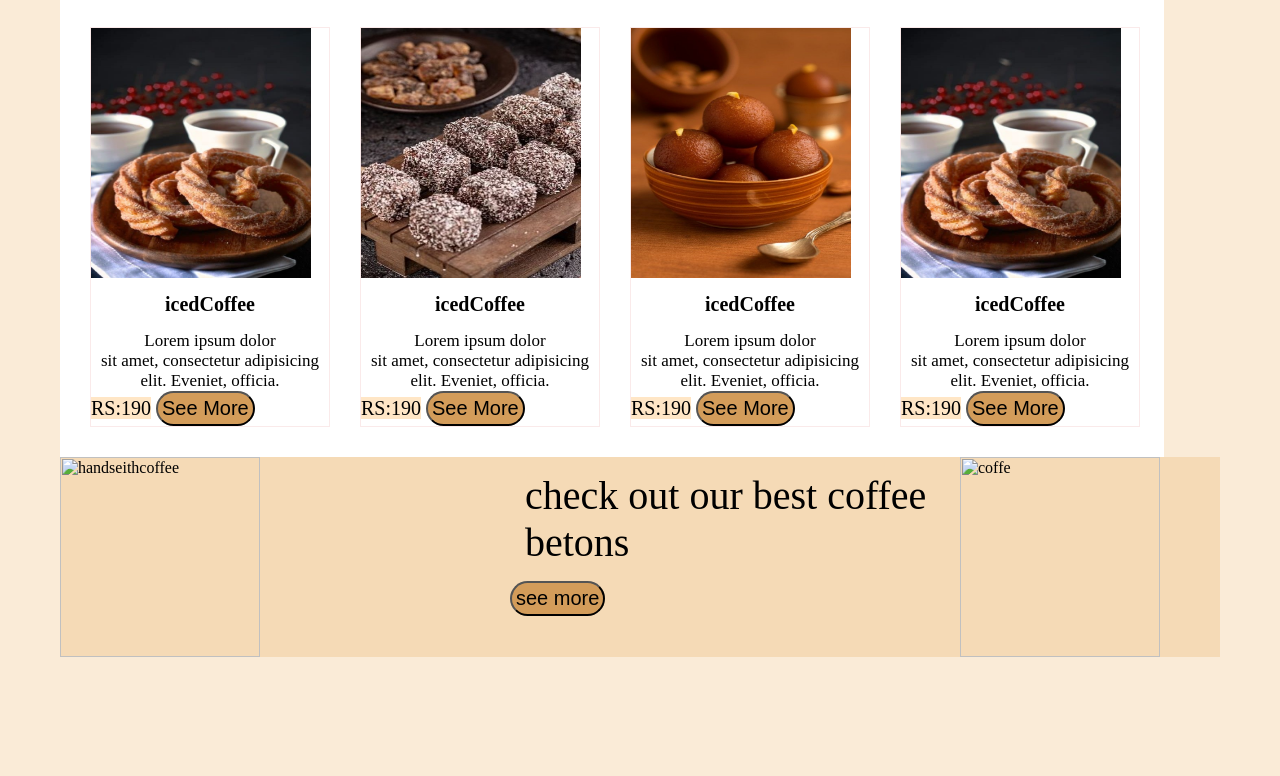
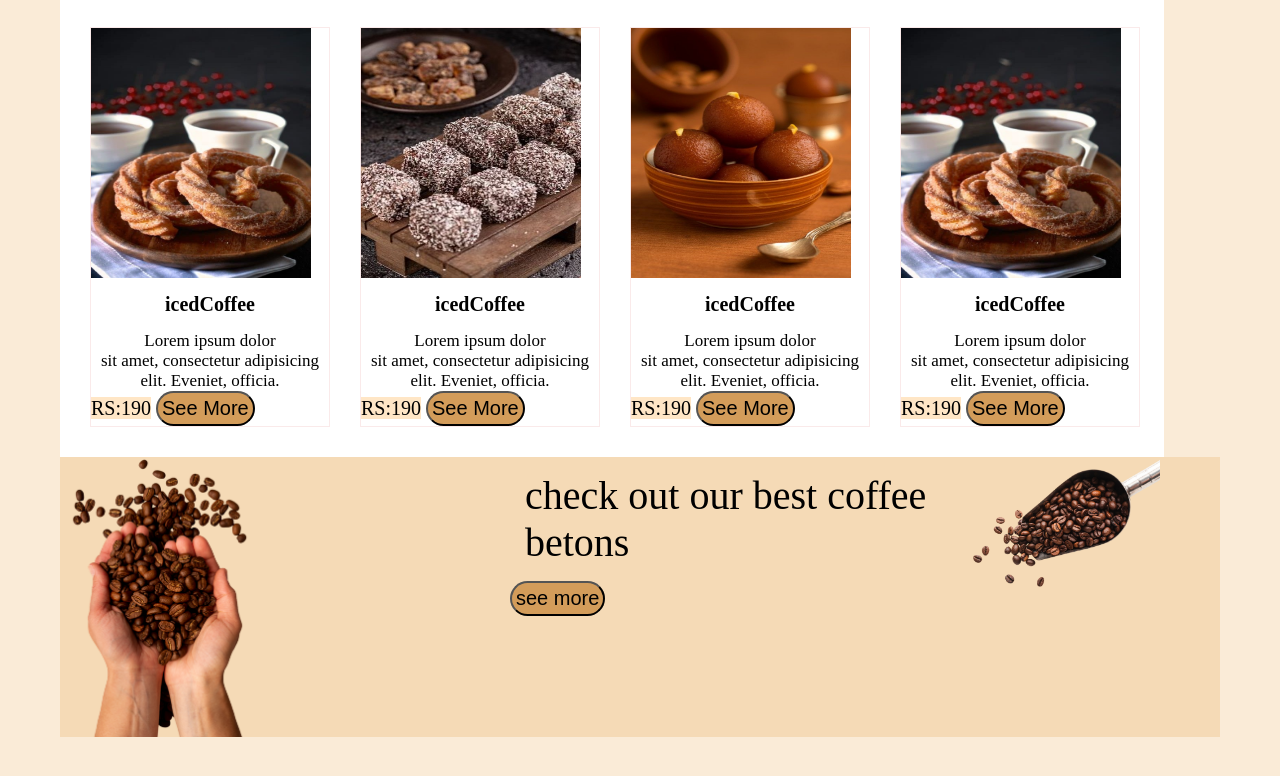
Before and after one commit to AyaAmer20/CoffeeWebsite, a plain HTML site: page index.html in a window 1280 px wide. Shown: the part 1438-2214 px from the top of the page. Before the commit the page ends 2155 px from the top, so only its background shows below. Drawn offline with Linux system fonts and the light colour scheme.

Commit message:
Move HTML files to root for GitHub Pages

```diff
--- a/index.html
+++ b/index.html
@@ -103,12 +103,12 @@
         </section>
 
         <div class="check_out">
-            <img src="../image/handseithcoffee.png" alt="handseithcoffee">
+            <img src="./handseithcoffee.png" alt="handseithcoffee">
             <div class="best_coffee">
             <p>check out  our best coffee betons</p>
             <button>see more</button>
         </div>
-            <img src="../image/coffee.png" alt="coffe">
+            <img src="./coffee.png" alt="coffe">
         </div>
         <!--Start Our costome happy -->
 
--- a/style.css
+++ b/style.css
@@ -11,7 +11,7 @@ main{
     margin: 30px;
 }
 .we_service {
-    background-image: url("../image/hero.jpg");
+    background-image: url("./hero.jpg");
     background-repeat: no-repeat;
     height: 97vh;
     background-position: center;
```
